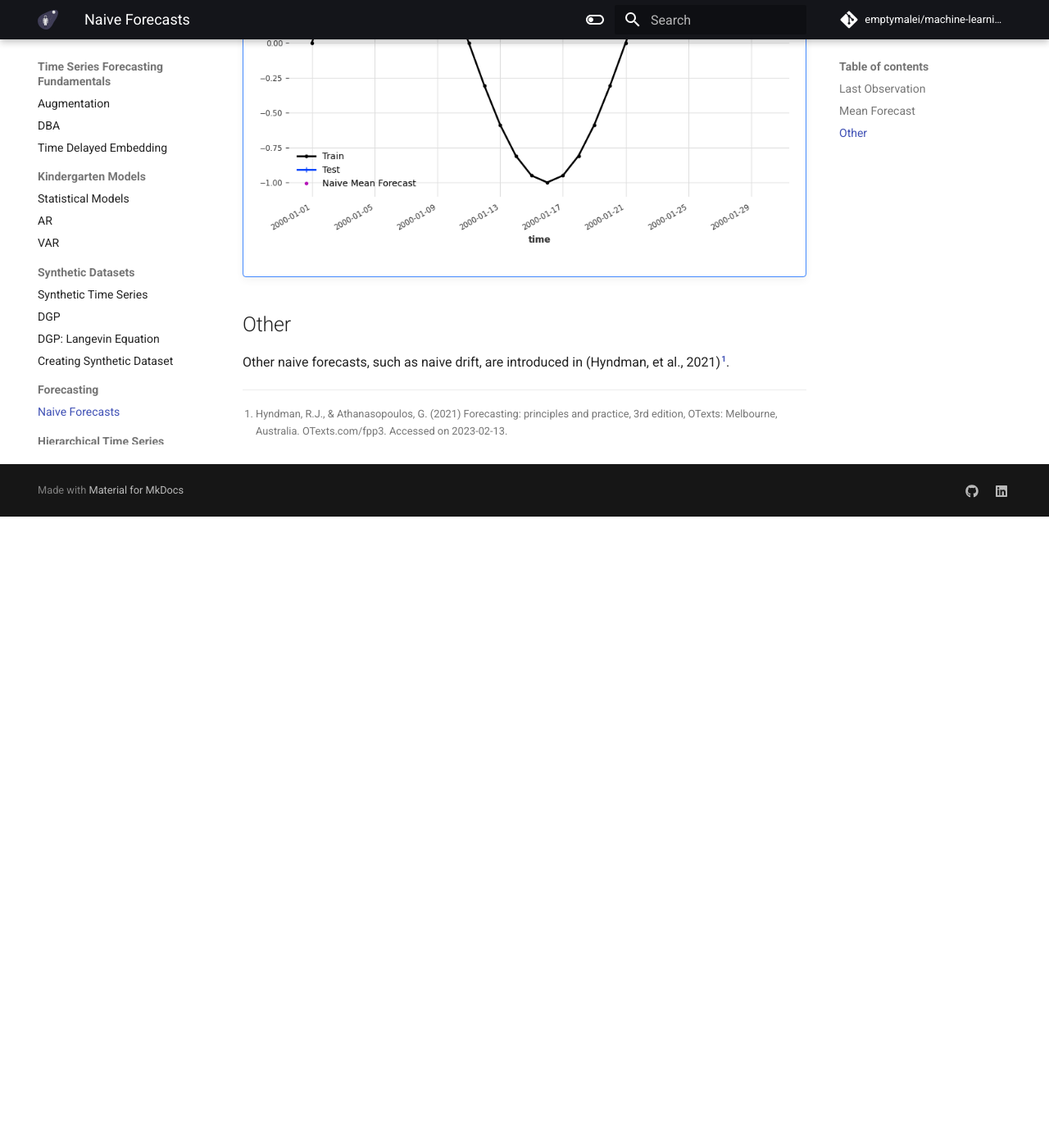
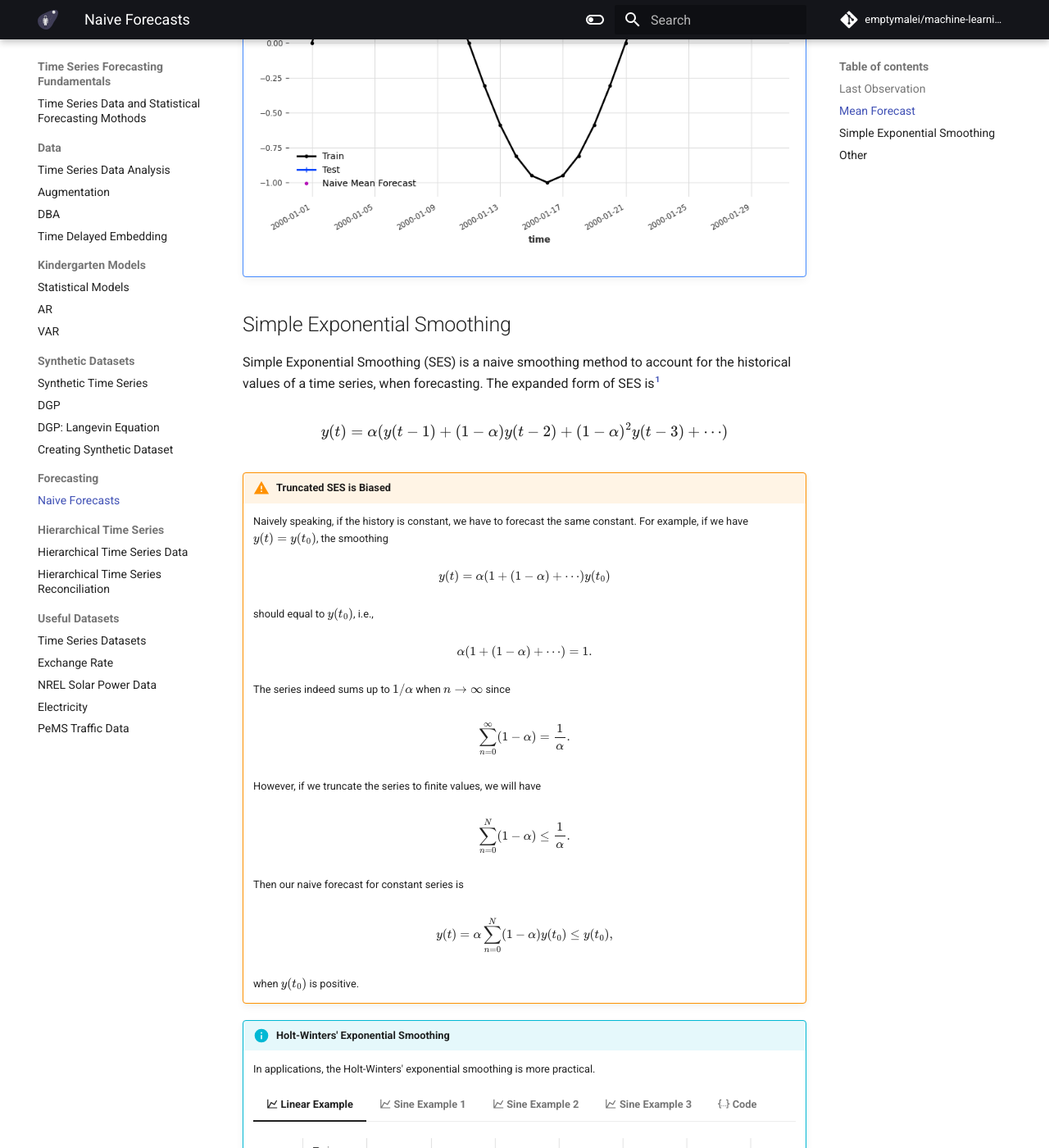
Before and after one commit to emptymalei/deep-learning, an MkDocs documentation site: the page built from dl/time-series/timeseries-forecast.naive.md, in a window 1280 px wide and 1400 px high, scrolled down 1783 px. Shown: the whole window at 82% size. Built offline with MkDocs 1.6.1 and Material for MkDocs 9.7.7, drawn with Linux system fonts in a browser that asks for light colours; comment, search, counter and statistics services are not loaded; before the commit the page ends 2413 px from its top, so only the background shows below that.

Commit message:
add ses (#36)

````diff
--- a/dl/time-series/timeseries-forecast.naive.md
+++ b/dl/time-series/timeseries-forecast.naive.md
@@ -93,6 +93,93 @@ In some bounded time series, the mean of the past values is also a good naive ca
         ts_mean_naive_forecast.plot(marker=".", label="Naive Mean Forecast")
         ```
 
+
+## Simple Exponential Smoothing
+
+Simple Exponential Smoothing (SES) is a naive smoothing method to account for the historical values of a time series, when forecasting. The expanded form of SES is[^Hyndman2021]
+
+$$
+y(t) = \alpha ( y(t-1) + (1-\alpha) y(t-2) + (1-\alpha)^2 y(t-3) + \cdots )
+$$
+
+!!! warning "Truncated SES is Biased"
+
+    Naively speaking, if the history is constant, we have to forecast the same constant. For example, if we have $y(t) = y(t_0)$, the smoothing
+
+    $$
+    y(t) = \alpha (1 + (1-\alpha) + \cdots) y(t_0)
+    $$
+
+    should equal to $y(t_0)$, i.e.,
+
+    $$
+    \alpha (1 + (1-\alpha) + \cdots)  = 1.
+    $$
+
+    The series indeed sums up to $1/\alpha$ when $n\to\infty$ since
+
+    $$
+    \sum_{n=0}^\infty (1-\alpha) = \frac{1}{\alpha}.
+    $$
+
+    However, if we truncate the series to finite values, we will have
+
+    $$
+    \sum_{n=0}^N (1-\alpha) \leq \frac{1}{\alpha}.
+    $$
+
+    Then our naive forecast for constant series is
+
+    $$
+    y(t) = \alpha \sum_{n=0}^N  (1-\alpha)  y(t_0) \leq y(t_0),
+    $$
+
+    when $y(t_0)$ is positive.
+
+
+
+!!! info "Holt-Winters' Exponential Smoothing"
+    In applications, the Holt-Winters' exponential smoothing is more practical.
+
+    === ":material-chart-line: Linear Example"
+        ![](assets/timeseries-forecast.naive/exponential_smoothing_linear.png)
+
+    === ":material-chart-line: Sine Example 1"
+        ![](assets/timeseries-forecast.naive/exponential_smoothing_1.png)
+
+    === ":material-chart-line: Sine Example 2"
+        ![](assets/timeseries-forecast.naive/exponential_smoothing_2.png)
+
+    === ":material-chart-line: Sine Example 3"
+        ![](assets/timeseries-forecast.naive/exponential_smoothing_3.png)
+
+    === ":material-code-json: Code"
+
+        ```python
+        import matplotlib.pyplot as plt
+
+        from darts.utils.timeseries_generation import sine_timeseries
+        from darts.models.forecasting.baselines import NaiveMean
+
+        ts_sin = sine_timeseries(length=30, value_frequency=0.05)
+
+        ts_sin.plot(marker=".")
+
+        ts_sin_train, ts_sin_test = ts_sin.split_before(0.7)
+
+        es_model = ExponentialSmoothing()
+
+        es_model.fit(ts_sin_train)
+        es_model_sin_forecast = es_model.predict(4)
+
+        fig, ax = plt.subplots(figsize=(10, 6.18))
+        ts_sin_train.plot(marker=".", label="Train", ax=ax)
+        ts_sin_test.plot(marker="+", label="Test", ax=ax)
+        es_model_sin_forecast.plot(marker=".", label="Exponential Smoothing Forecast")
+        ```
+
+
+
 ## Other
 
 Other naive forecasts, such as naive drift, are introduced in (Hyndman, et al., 2021)[^Hyndman2021].
````
Also changed, not shown: dl/time-series/assets/timeseries-forecast.naive/exponential_smoothing_1.png (added), dl/time-series/assets/timeseries-forecast.naive/exponential_smoothing_2.png (added), dl/time-series/assets/timeseries-forecast.naive/exponential_smoothing_3.png (added), dl/time-series/assets/timeseries-forecast.naive/exponential_smoothing_linear.png (added).
